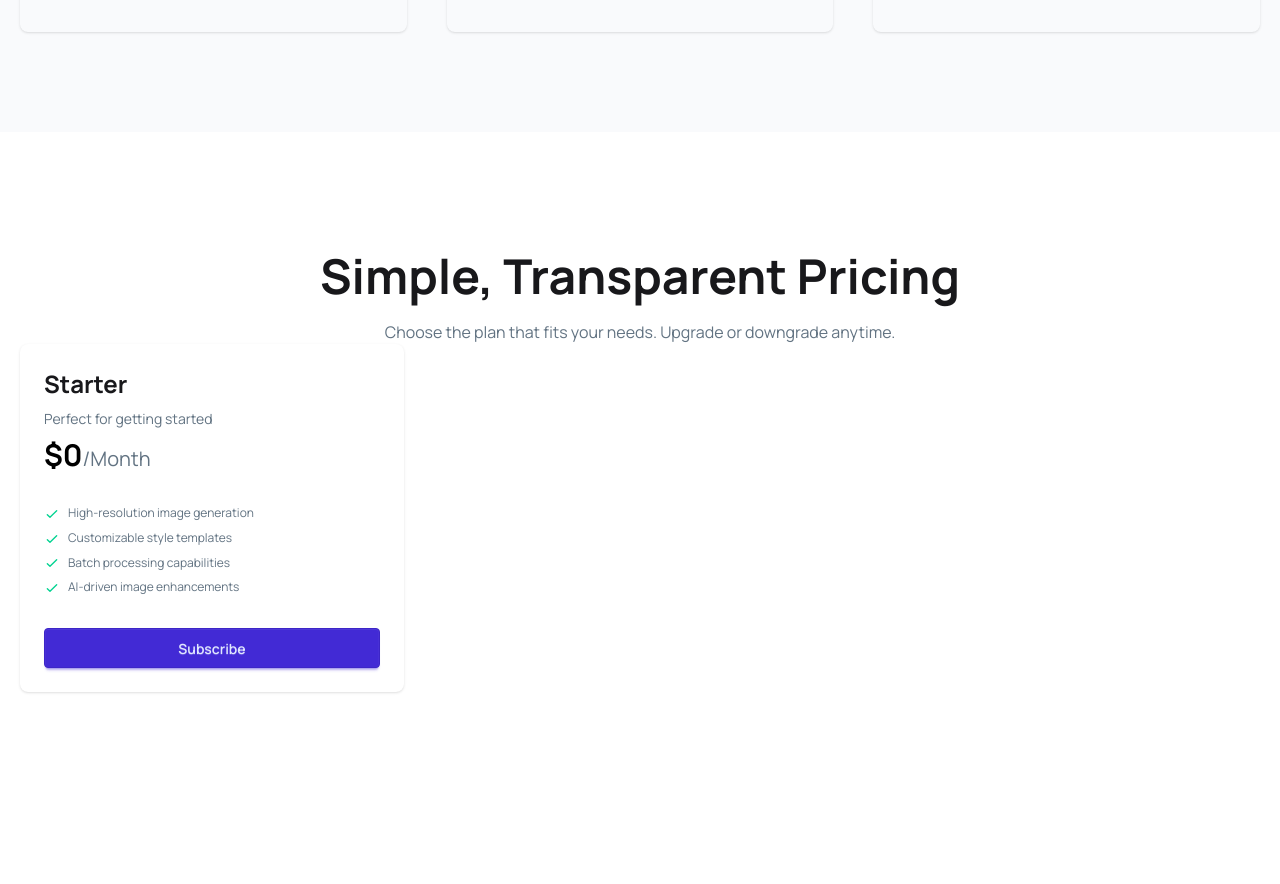
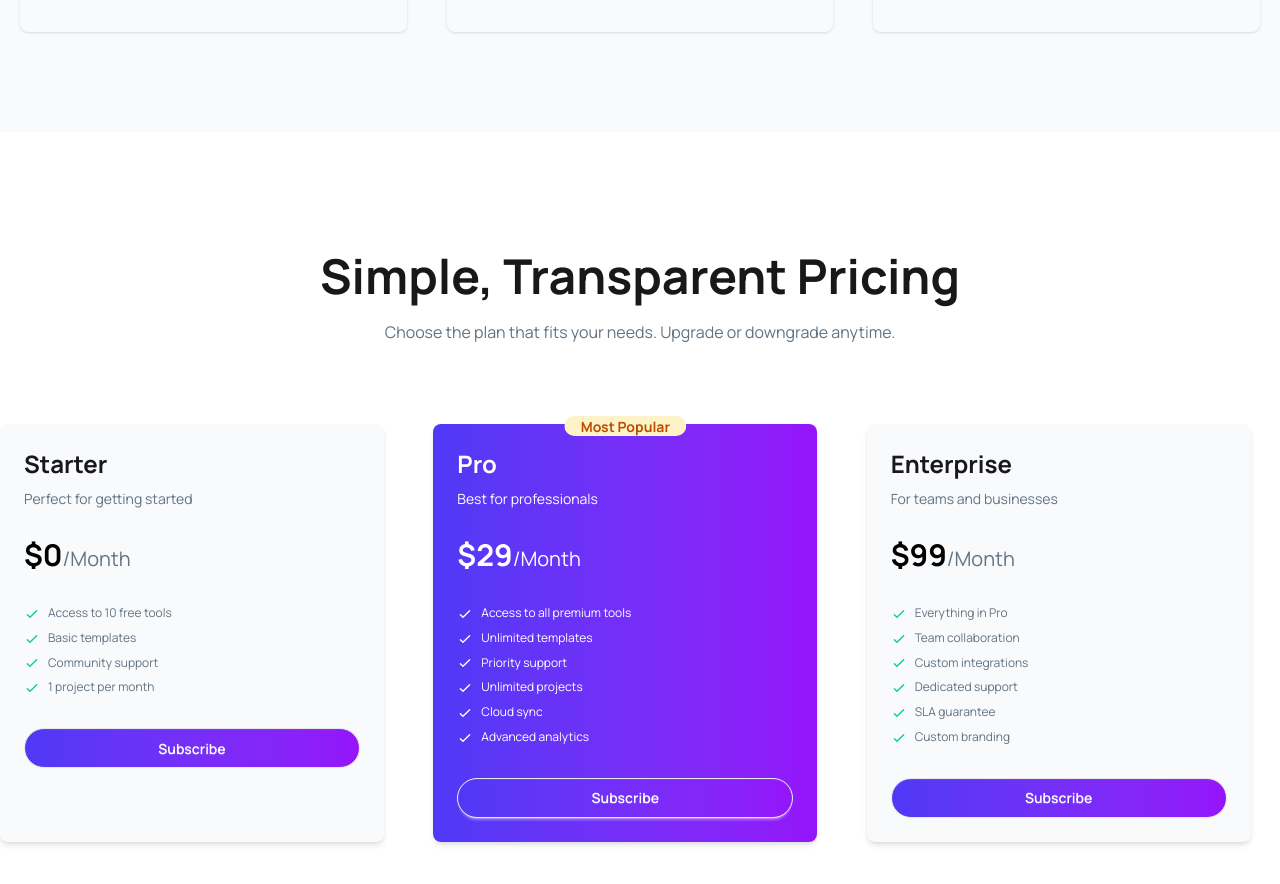
Before and after one commit to Niloygh/assignment-6, a React (Vite) app: page / in a window 1280 px wide. Shown: the part 1520-2404 px from the top of the page. Before the commit the page ends 2332 px from the top, so only its background shows below. Built offline with nearby package versions, Linux system fonts and the light colour scheme.

Commit message:
pricing section make

```diff
--- a/src/components/PricingCard.jsx
+++ b/src/components/PricingCard.jsx
@@ -2,42 +2,127 @@
 
 const PricingCard = () => {
     return (
-        <div className='container mx-auto py-30 px-5'>
+        <div className='container mx-auto md:px-0 lg:py-30 px-5 '>
             <div className="text-center">
                 <h1 className='text-5xl font-bold mb-5'>Simple, Transparent Pricing</h1>
                 <p className='text-[#627382]'>Choose the plan that fits your needs. Upgrade or downgrade anytime.</p>
             </div>
 
-            <div className="grid grid-cols-3">
+            <div className="grid md:grid-cols-2 lg:grid-cols-3 gap-5 py-20">
 
-                <div className="card w-96 bg-base-100 shadow-sm">
+                <div className="card w-96 shadow-md bg-[#F9FAFC]">
                     <div className="card-body">
                         <div className="space-y-2">
                             <h2 className="text-2xl font-bold">Starter</h2>
-                            <p className='text-[#627382]'>Perfect for getting started</p>
+                            <p className='text-[#627382] mb-7'>Perfect for getting started</p>
                             <span className="text-xl text-[#627382]"><span className='text-3xl font-bold text-black'>$0</span>/Month</span>
                         </div>
                         <ul className="mt-6 flex flex-col gap-2 text-xs text-[#627382]">
                             <li>
                                 <svg xmlns="http://www.w3.org/2000/svg" className="size-4 me-2 inline-block text-success" fill="none" viewBox="0 0 24 24" stroke="currentColor"><path strokeLinecap="round" strokeLinejoin="round" strokeWidth="2" d="M5 13l4 4L19 7" /></svg>
-                                <span>High-resolution image generation</span>
+                                <span>Access to 10 free tools</span>
                             </li>
                             <li>
                                 <svg xmlns="http://www.w3.org/2000/svg" className="size-4 me-2 inline-block text-success" fill="none" viewBox="0 0 24 24" stroke="currentColor"><path strokeLinecap="round" strokeLinejoin="round" strokeWidth="2" d="M5 13l4 4L19 7" /></svg>
-                                <span>Customizable style templates</span>
+                                <span>Basic templates</span>
                             </li>
                             <li>
                                 <svg xmlns="http://www.w3.org/2000/svg" className="size-4 me-2 inline-block text-success" fill="none" viewBox="0 0 24 24" stroke="currentColor"><path strokeLinecap="round" strokeLinejoin="round" strokeWidth="2" d="M5 13l4 4L19 7" /></svg>
-                                <span>Batch processing capabilities</span>
+                                <span>Community support</span>
                             </li>
                             <li>
                                 <svg xmlns="http://www.w3.org/2000/svg" className="size-4 me-2 inline-block text-success" fill="none" viewBox="0 0 24 24" stroke="currentColor"><path strokeLinecap="round" strokeLinejoin="round" strokeWidth="2" d="M5 13l4 4L19 7" /></svg>
-                                <span>AI-driven image enhancements</span>
+                                <span>1 project per month</span>
                             </li>
 
                         </ul>
                         <div className="mt-6">
-                            <button className="btn btn-primary btn-block">Subscribe</button>
+                            <button className="btn btn-block rounded-full bg-linear-to-r from-[#4F39F6] to-[#9514FA] text-white">Subscribe</button>
+                        </div>
+                    </div>
+                </div>
+
+
+                <div className="card w-96 shadow-md bg-linear-to-r from-[#4F39F6] to-[#9514FA] text-white relative">
+                    <div className="card-body">
+
+                        <span class="badge badge-xs badge-warning absolute -top-2 left-1/2 -translate-x-1/2 py-2.5 px-4 font-bold text-[14px] bg-[#FEF3C6] text-[#BB4D00] rounded-full border-none ">Most Popular</span>
+
+                        <div className="space-y-2">
+                            <h2 className="text-2xl font-bold">Pro</h2>
+                            <p className='mb-7'>Best for professionals</p>
+                            <span className="text-xl text-white"><span className='text-3xl font-bold'>$29</span>/Month</span>
+                        </div>
+                        <ul className="mt-6 flex flex-col gap-2 text-xs ">
+                            <li>
+                                <svg xmlns="http://www.w3.org/2000/svg" className="size-4 me-2 inline-block text-white" fill="none" viewBox="0 0 24 24" stroke="currentColor"><path strokeLinecap="round" strokeLinejoin="round" strokeWidth="2" d="M5 13l4 4L19 7" /></svg>
+                                <span>Access to all premium tools</span>
+                            </li>
+                            <li>
+                                <svg xmlns="http://www.w3.org/2000/svg" className="size-4 me-2 inline-block text-white" fill="none" viewBox="0 0 24 24" stroke="currentColor"><path strokeLinecap="round" strokeLinejoin="round" strokeWidth="2" d="M5 13l4 4L19 7" /></svg>
+                                <span>Unlimited templates</span>
+                            </li>
+                            <li>
+                                <svg xmlns="http://www.w3.org/2000/svg" className="size-4 me-2 inline-block text-white" fill="none" viewBox="0 0 24 24" stroke="currentColor"><path strokeLinecap="round" strokeLinejoin="round" strokeWidth="2" d="M5 13l4 4L19 7" /></svg>
+                                <span>Priority support</span>
+                            </li>
+                            <li>
+                                <svg xmlns="http://www.w3.org/2000/svg" className="size-4 me-2 inline-block text-white" fill="none" viewBox="0 0 24 24" stroke="currentColor"><path strokeLinecap="round" strokeLinejoin="round" strokeWidth="2" d="M5 13l4 4L19 7" /></svg>
+                                <span>Unlimited projects</span>
+                            </li>
+                            <li>
+                                <svg xmlns="http://www.w3.org/2000/svg" className="size-4 me-2 inline-block text-white" fill="none" viewBox="0 0 24 24" stroke="currentColor"><path strokeLinecap="round" strokeLinejoin="round" strokeWidth="2" d="M5 13l4 4L19 7" /></svg>
+                                <span>Cloud sync</span>
+                            </li>
+                            <li>
+                                <svg xmlns="http://www.w3.org/2000/svg" className="size-4 me-2 inline-block text-white" fill="none" viewBox="0 0 24 24" stroke="currentColor"><path strokeLinecap="round" strokeLinejoin="round" strokeWidth="2" d="M5 13l4 4L19 7" /></svg>
+                                <span>Advanced analytics</span>
+                            </li>
+
+                        </ul>
+                        <div className="mt-6">
+                            <button className="btn btn-block rounded-full bg-linear-to-r from-[#4F39F6] to-[#9514FA] text-white">Subscribe</button>
+                        </div>
+                    </div>
+                </div>
+
+
+                <div className="card w-96 shadow-md bg-[#F9FAFC]">
+                    <div className="card-body">
+                        <div className="space-y-2">
+                            <h2 className="text-2xl font-bold">Enterprise</h2>
+                            <p className='text-[#627382] mb-7'>For teams and businesses</p>
+                            <span className="text-xl text-[#627382]"><span className='text-3xl font-bold text-black'>$99</span>/Month</span>
+                        </div>
+                        <ul className="mt-6 flex flex-col gap-2 text-xs text-[#627382]">
+                            <li>
+                                <svg xmlns="http://www.w3.org/2000/svg" className="size-4 me-2 inline-block text-success" fill="none" viewBox="0 0 24 24" stroke="currentColor"><path strokeLinecap="round" strokeLinejoin="round" strokeWidth="2" d="M5 13l4 4L19 7" /></svg>
+                                <span>Everything in Pro</span>
+                            </li>
+                            <li>
+                                <svg xmlns="http://www.w3.org/2000/svg" className="size-4 me-2 inline-block text-success" fill="none" viewBox="0 0 24 24" stroke="currentColor"><path strokeLinecap="round" strokeLinejoin="round" strokeWidth="2" d="M5 13l4 4L19 7" /></svg>
+                                <span>Team collaboration</span>
+                            </li>
+                            <li>
+                                <svg xmlns="http://www.w3.org/2000/svg" className="size-4 me-2 inline-block text-success" fill="none" viewBox="0 0 24 24" stroke="currentColor"><path strokeLinecap="round" strokeLinejoin="round" strokeWidth="2" d="M5 13l4 4L19 7" /></svg>
+                                <span>Custom integrations</span>
+                            </li>
+                            <li>
+                                <svg xmlns="http://www.w3.org/2000/svg" className="size-4 me-2 inline-block text-success" fill="none" viewBox="0 0 24 24" stroke="currentColor"><path strokeLinecap="round" strokeLinejoin="round" strokeWidth="2" d="M5 13l4 4L19 7" /></svg>
+                                <span>Dedicated support</span>
+                            </li>
+                            <li>
+                                <svg xmlns="http://www.w3.org/2000/svg" className="size-4 me-2 inline-block text-success" fill="none" viewBox="0 0 24 24" stroke="currentColor"><path strokeLinecap="round" strokeLinejoin="round" strokeWidth="2" d="M5 13l4 4L19 7" /></svg>
+                                <span>SLA guarantee</span>
+                            </li>
+                            <li>
+                                <svg xmlns="http://www.w3.org/2000/svg" className="size-4 me-2 inline-block text-success" fill="none" viewBox="0 0 24 24" stroke="currentColor"><path strokeLinecap="round" strokeLinejoin="round" strokeWidth="2" d="M5 13l4 4L19 7" /></svg>
+                                <span>Custom branding</span>
+                            </li>
+
+                        </ul>
+                        <div className="mt-6">
+                            <button className="btn btn-block rounded-full bg-linear-to-r from-[#4F39F6] to-[#9514FA] text-white">Subscribe</button>
                         </div>
                     </div>
                 </div>
```
